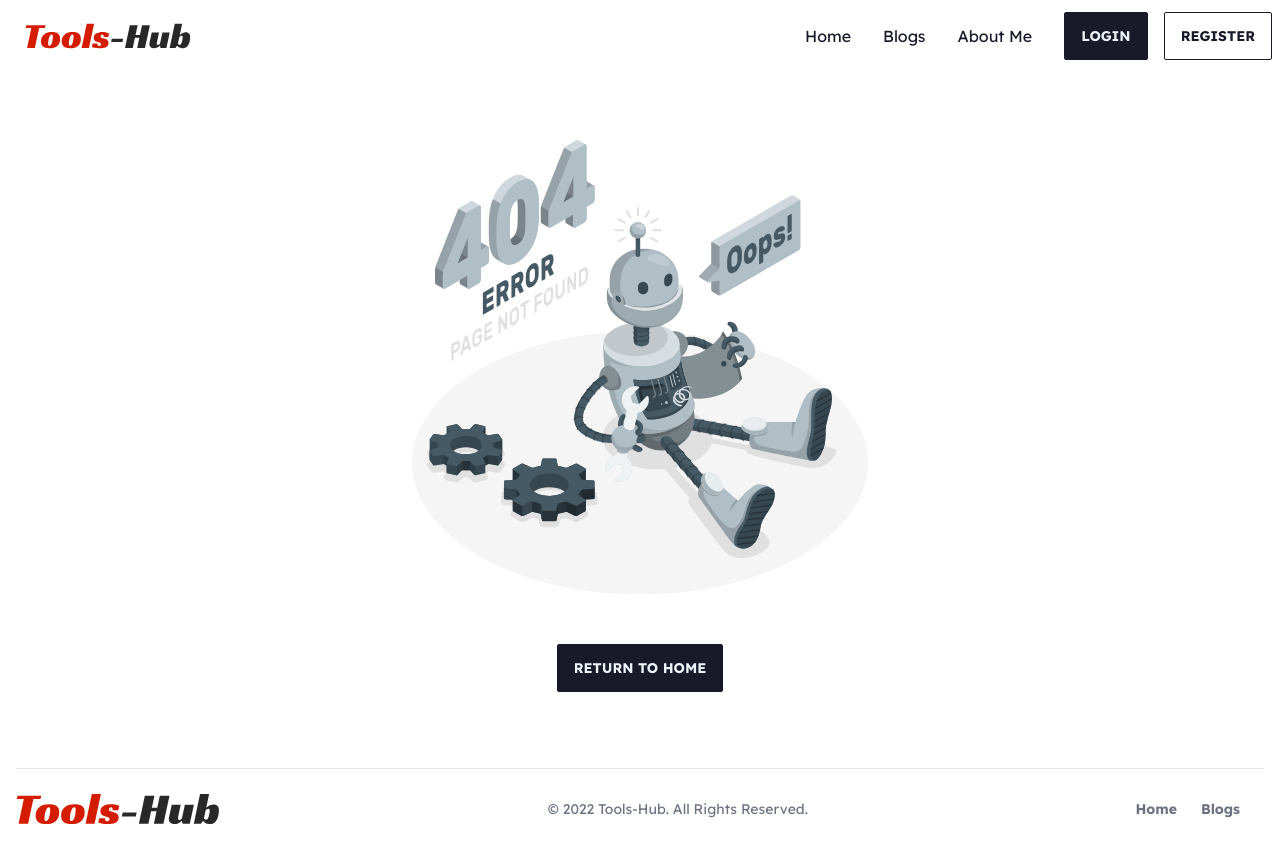
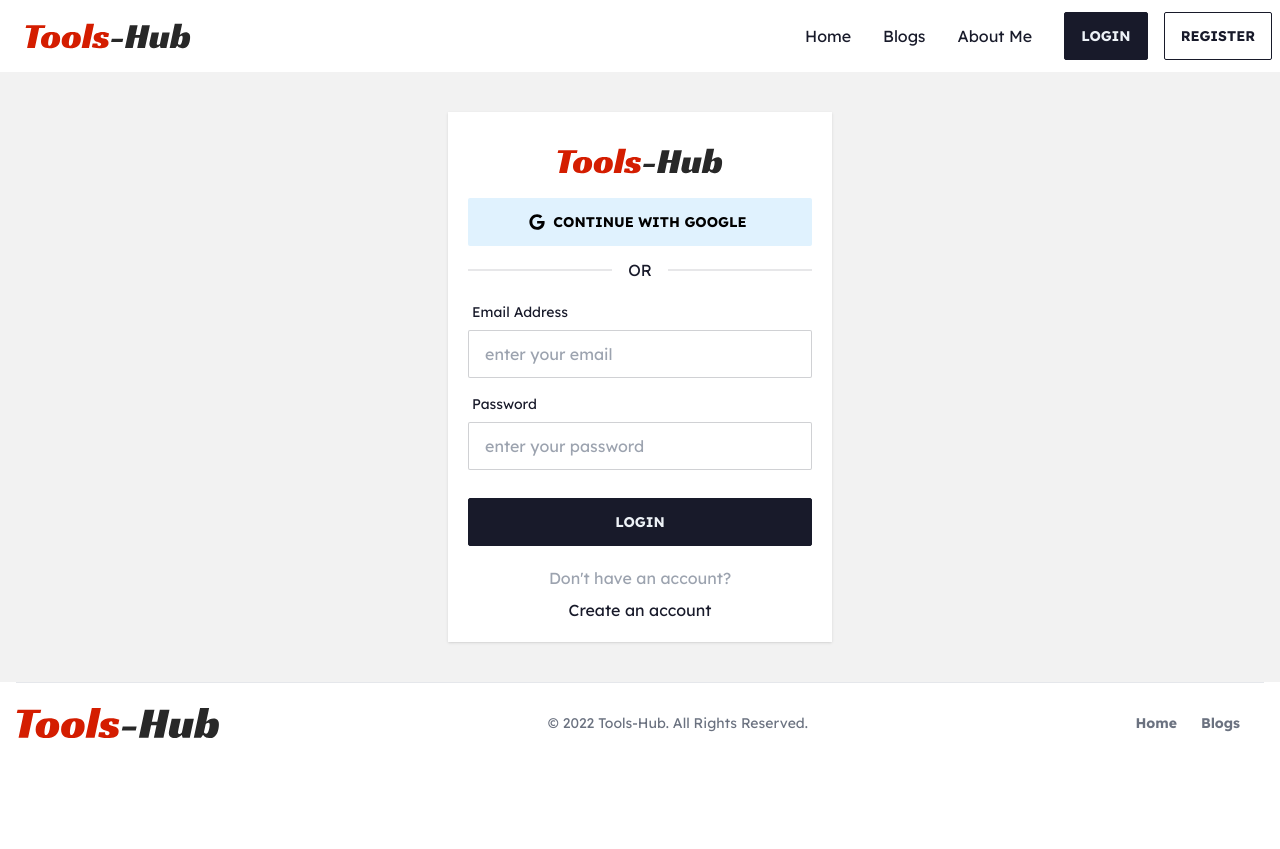
Before and after one commit to Naiem890/Tools-Hub, a React (Create React App) app: page /login in a window 1280 px wide. After the commit the page ends 800 px from the top, so only its background shows below. Built offline with nearby package versions, Linux system fonts and the light colour scheme; the HTML template or start-up script is replaced by a standard one.

Commit message:
login page added

```diff
--- a/src/App.js
+++ b/src/App.js
@@ -8,6 +8,7 @@
 import Portfolio from "./components/Pages/Portfolio/Portfolio";
 import NotFound from "./components/Shared/NotFound";
 import Order from "./components/Pages/Order/Order";
+import Login from "./components/Pages/Login/Login";
 
 function App() {
   return (
@@ -19,6 +20,7 @@
         <Route path="/blogs" element={<Blogs></Blogs>}></Route>
         <Route path="/portfolio" element={<Portfolio></Portfolio>}></Route>
         <Route path="/order" element={<Order></Order>}></Route>
+        <Route path="/login" element={<Login></Login>}></Route>
         <Route path="*" element={<NotFound></NotFound>}></Route>
       </Routes>
       <Footer></Footer>
--- a/src/components/Pages/Blogs/Blogs.js
+++ b/src/components/Pages/Blogs/Blogs.js
@@ -4,7 +4,7 @@
   return (
     <div className="container 2xl:px-20 py-3  mx-auto mt-10">
       <h2 className="text-center text-2xl mb-10">Some Question Answer</h2>
-      <div className="shadow-sm rounded-lg border p-4 mb-8">
+      <div className="shadow-sm bg-white rounded-lg border p-4 mb-8">
         <h2 className="mb-4 text-xl font-semibold text-slate-500">
           <span className="text-primary  mr-3">Question:</span>
           Difference between javascript and nodejs?
@@ -22,7 +22,7 @@
           use the google chrome v8 engine which makes it very fast.
         </p>
       </div>
-      <div className="shadow-sm rounded-lg border p-4 mb-8">
+      <div className="shadow-sm bg-white rounded-lg border p-4 mb-8">
         <h2 className="mb-4 text-xl font-semibold text-slate-500">
           <span className="text-primary  mr-3">Question:</span>
           Difference between javascript and nodejs?
@@ -40,7 +40,7 @@
           use the google chrome v8 engine which makes it very fast.
         </p>
       </div>
-      <div className="shadow-sm rounded-lg border p-4 mb-8">
+      <div className="shadow-sm bg-white rounded-lg border p-4 mb-8">
         <h2 className="mb-4 text-xl font-semibold text-slate-500">
           <span className="text-primary  mr-3">Question:</span>
           Difference between javascript and nodejs?
--- a/src/components/Pages/Home/Stats.js
+++ b/src/components/Pages/Home/Stats.js
@@ -6,7 +6,7 @@
 } from "@heroicons/react/outline";
 const Stats = () => {
   return (
-    <div className="bg-slate-100 py-10 mt-20">
+    <div className="bg-white py-10 mt-20">
       <div className="container mx-auto 2xl:px-32 px-4 ">
         {/* <h2 className="text-4xl text-center">
           We're <span className="border-b-4 pb-2 border-info">Trusted</span> By
--- a/src/components/Pages/Home/Tool.js
+++ b/src/components/Pages/Home/Tool.js
@@ -4,7 +4,7 @@
 
 const Tool = () => {
   return (
-    <div className="card card-compact card-bordered hover:shadow-lg hover:border-transparent transition-all cursor-pointer">
+    <div className="card bg-white card-compact card-bordered hover:shadow-lg hover:border-transparent transition-all cursor-pointer">
       <figure className="bg-base-200 min-h-72 px-8 py-6">
         <img src={hammerImage} className="object-cover" alt="Shoes" />
       </figure>
--- /dev/null
+++ b/src/components/Pages/Login/Login.js
@@ -0,0 +1,67 @@
+import React from "react";
+import { Link } from "react-router-dom";
+import logoImage from "./../../../assets/image/logo.svg";
+const Login = () => {
+  return (
+    <div className="my-10">
+      <div className="max-w-sm mx-auto shadow bg-white p-5 text-center">
+        <img src={logoImage} alt="" className="inline-block mt-4" />
+        {/* <h2 className="text-3xl font-medium mt-4">Sign In</h2> */}
+        <div className="mt-6">
+          <button
+            type="button"
+            class="btn w-full text-black  bg-sky-100 border-none hover:bg-slate-200"
+          >
+            <svg
+              class="w-4 h-4 mr-2 -ml-1"
+              aria-hidden="true"
+              focusable="false"
+              data-prefix="fab"
+              data-icon="google"
+              role="img"
+              xmlns="http://www.w3.org/2000/svg"
+              viewBox="0 0 488 512"
+            >
+              <path
+                fill="currentColor"
+                d="M488 261.8C488 403.3 391.1 504 248 504 110.8 504 0 393.2 0 256S110.8 8 248 8c66.8 0 123 24.5 166.3 64.9l-67.5 64.9C258.5 52.6 94.3 116.6 94.3 256c0 86.5 69.1 156.6 153.7 156.6 98.2 0 135-70.4 140.8-106.9H248v-85.3h236.1c2.3 12.7 3.9 24.9 3.9 41.4z"
+              ></path>
+            </svg>
+            Continue with Google
+          </button>
+        </div>
+        <div class="divider">OR</div>
+        <form action="" className="flex flex-col gap-2 mt-4">
+          <div class="form-control w-full">
+            <label class="label">
+              <span class="label-text">Email Address</span>
+            </label>
+            <input
+              type="email"
+              placeholder="enter your email"
+              class="input input-bordered w-full"
+            />
+          </div>
+          <div class="form-control w-full">
+            <label class="label">
+              <span class="label-text">Password</span>
+            </label>
+            <input
+              type="password"
+              placeholder="enter your password"
+              class="input input-bordered w-full"
+            />
+          </div>
+          <button type="submit" className="btn mt-5">
+            Login
+          </button>
+
+          <p className="mt-3 text-gray-400">Don't have an account?</p>
+          <Link to="/register">Create an account</Link>
+        </form>
+      </div>
+    </div>
+  );
+};
+
+export default Login;
--- a/src/components/Shared/Footer.js
+++ b/src/components/Shared/Footer.js
@@ -10,10 +10,10 @@
 
   return (
     <div>
-      <div className=" mb-6 container mx-auto 2xl:px-32 px-4">
+      <div className="bg-white mb-6 container mx-auto 2xl:px-32 px-4">
         <hr className="mb-3 border-gray-200 sm:mx-auto  lg:mb-6" />
 
-        <footer className="bg-white rounded-lg   ">
+        <footer className=" rounded-lg   ">
           <div className="flex items-center justify-between  flex-wrap gap-3">
             <Link to="/" className="flex items-center mb-4 sm:mb-0">
               <img src={logo} className="h-8" alt="tools hub Logo" />
--- a/src/components/Shared/Navbar.js
+++ b/src/components/Shared/Navbar.js
@@ -9,7 +9,7 @@
     { linkText: "About Me", linkRoute: "/portfolio" },
   ];
   return (
-    <div>
+    <div className="bg-white sticky top-0 z-50">
       <div className="navbar  container 2xl:px-20 py-3  mx-auto">
         <div className="navbar-start">
           <div className="dropdown">
--- a/src/index.css
+++ b/src/index.css
@@ -8,3 +8,7 @@
     font-family: "Lexend Deca", system-ui, sans-serif;
   }
 }
+
+body {
+  background-color: #f2f2f2;
+}
```
